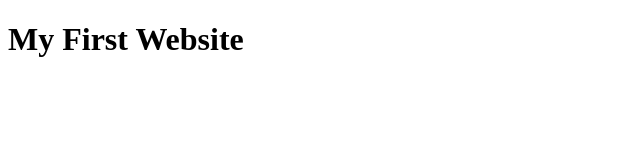
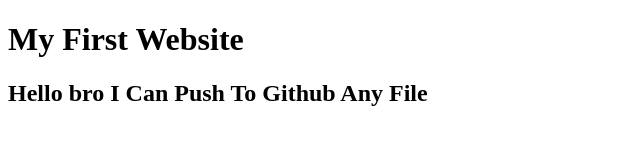
Before and after one commit to rkbabu77/My-First-Website, a plain HTML site: page index.html in a window 1280 px wide. Shown: the whole page, without its empty margins (0-640 px from the left). Drawn offline with Linux system fonts and the light colour scheme.

Commit message:
learned github

```diff
--- a/index.html
+++ b/index.html
@@ -8,5 +8,6 @@
 </head>
 <body>
     <h1>My First Website</h1>
+    <h2>Hello bro I Can Push To Github Any File</h2>
 </body>
 </html>
```
